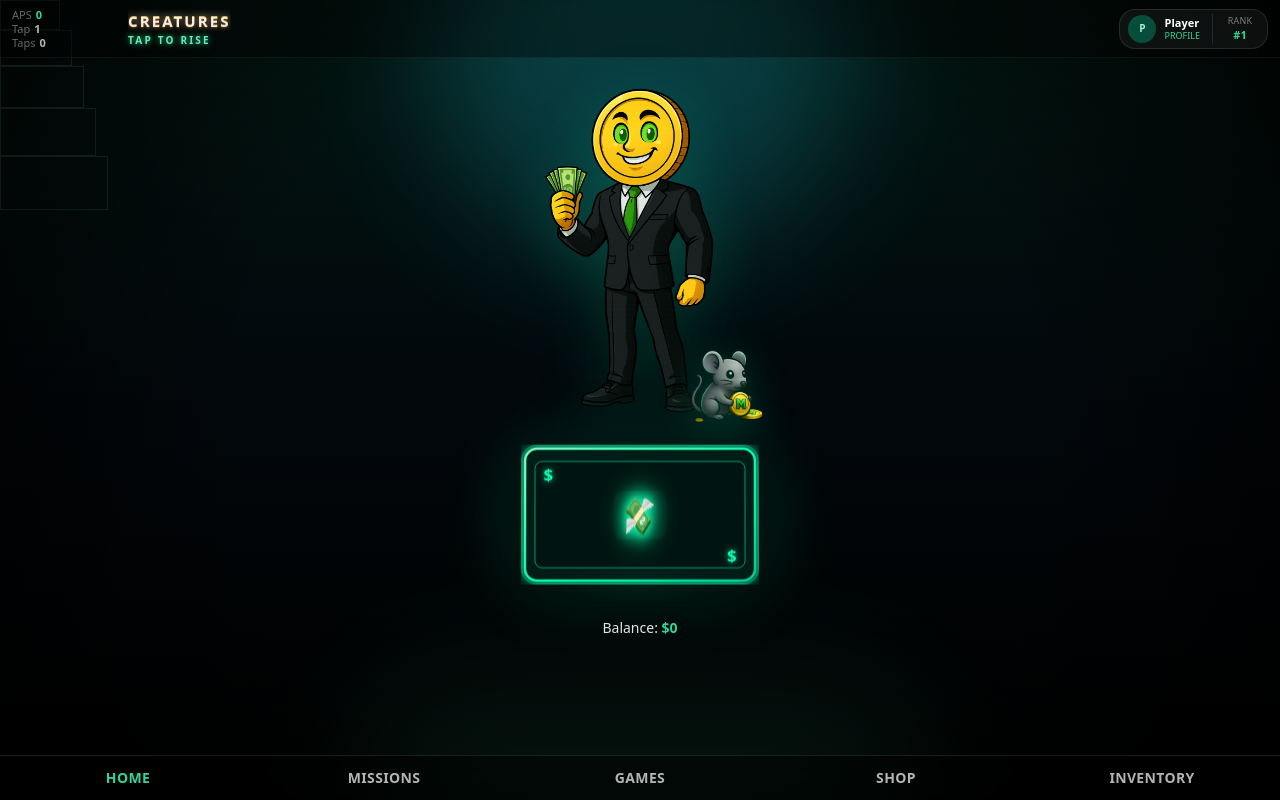
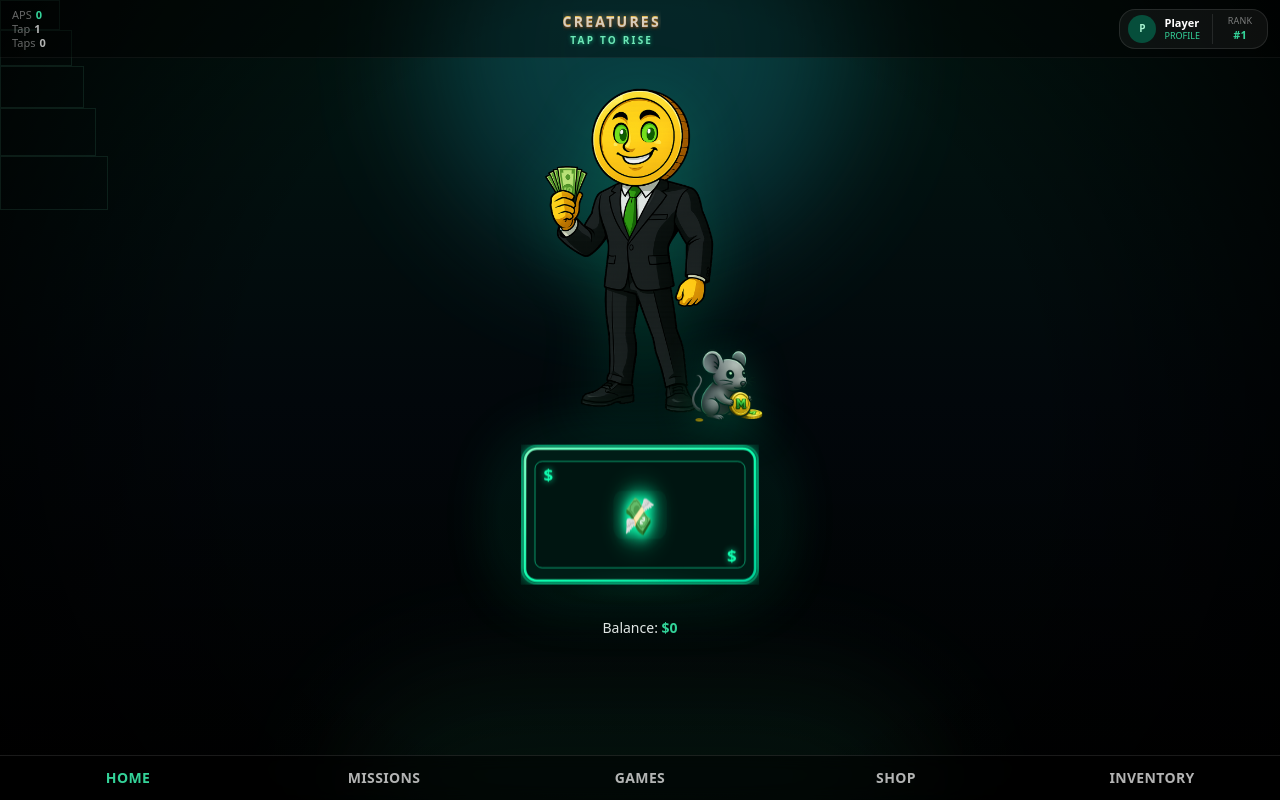
Before and after one commit to DozerBrain/TelegramMoneyMaker, a React (Vite) app: page / in a window 1280 px wide. Built offline with nearby package versions, Linux system fonts and the light colour scheme.

Commit message:
Update TopBar.tsx

```diff
--- a/src/components/TopBar.tsx
+++ b/src/components/TopBar.tsx
@@ -43,7 +43,6 @@ export default function TopBar({ taps, tapValue, autoPerSec }: Props) {
         rows.sort((a, b) => b.score - a.score);
 
         const pos = rows.findIndex((r) => String(r.uid) === String(p.uid));
-
         if (pos >= 0) setRank(pos + 1);
         else setRank(1);
       } catch {
@@ -89,24 +88,24 @@ export default function TopBar({ taps, tapValue, autoPerSec }: Props) {
         </div>
       </div>
 
-      {/* CENTER : title (slightly left-biased, elegant gold) */}
-      <div className="flex-1 min-w-0 flex flex-col items-start pl-4">
+      {/* CENTER : title (clean, centered, subtle 3D) */}
+      <div className="flex-1 min-w-0 flex flex-col items-center">
         {/* CREATURES — elegant metallic gold */}
         <div
           className="
-            text-[15px] font-extrabold uppercase
-            tracking-[0.14em]
-            max-w-[220px] truncate
+            text-[14px] font-extrabold uppercase
+            tracking-[0.16em]
+            max-w-[180px] text-center truncate
             bg-gradient-to-b from-amber-200 via-amber-400 to-amber-600
             bg-clip-text text-transparent
           "
           style={{
             textShadow:
-              // subtle highlight + depth + soft outer glow
-              "0 1px 0 rgba(255,255,255,0.9)," + // top highlight
-              "0 2px 2px rgba(120,72,18,0.85)," + // main bevel / depth
-              "0 3px 5px rgba(0,0,0,0.8)," + // drop shadow
-              "0 0 8px rgba(250,214,165,0.9)", // soft gold glow
+              // light 3D + soft glow (no crazy halo)
+              "0 1px 0 rgba(255,255,255,0.7)," + // top highlight
+              "0 2px 2px rgba(120,72,18,0.9)," + // depth
+              "0 3px 4px rgba(0,0,0,0.85)," + // shadow
+              "0 0 6px rgba(250,214,165,0.8)", // gentle glow
           }}
         >
           CREATURES
@@ -120,9 +119,7 @@ export default function TopBar({ taps, tapValue, autoPerSec }: Props) {
             text-emerald-300
           "
           style={{
-            textShadow:
-              "0 0 5px rgba(16,185,129,0.9)," +
-              "0 0 10px rgba(16,185,129,0.6)",
+            textShadow: "0 0 4px rgba(16,185,129,0.9)",
           }}
         >
           TAP TO RISE
```
